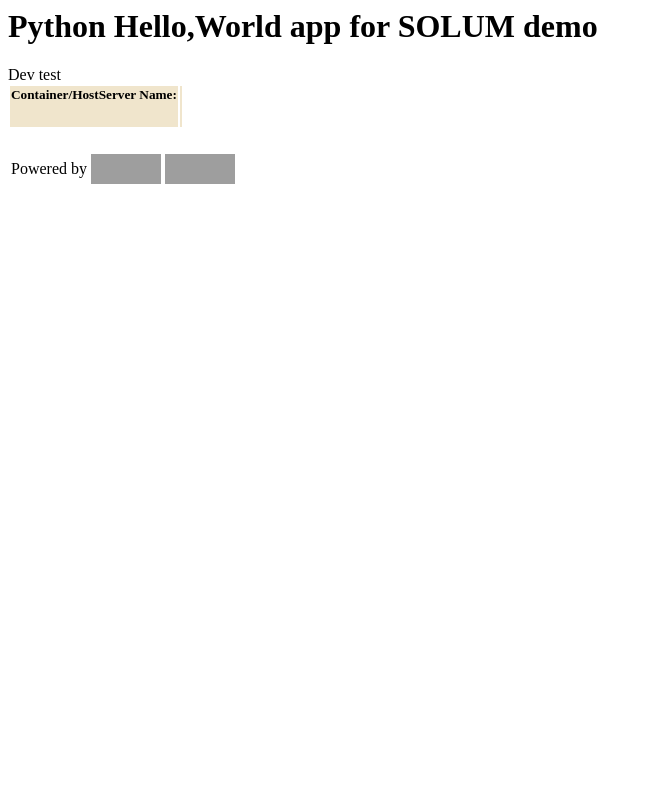
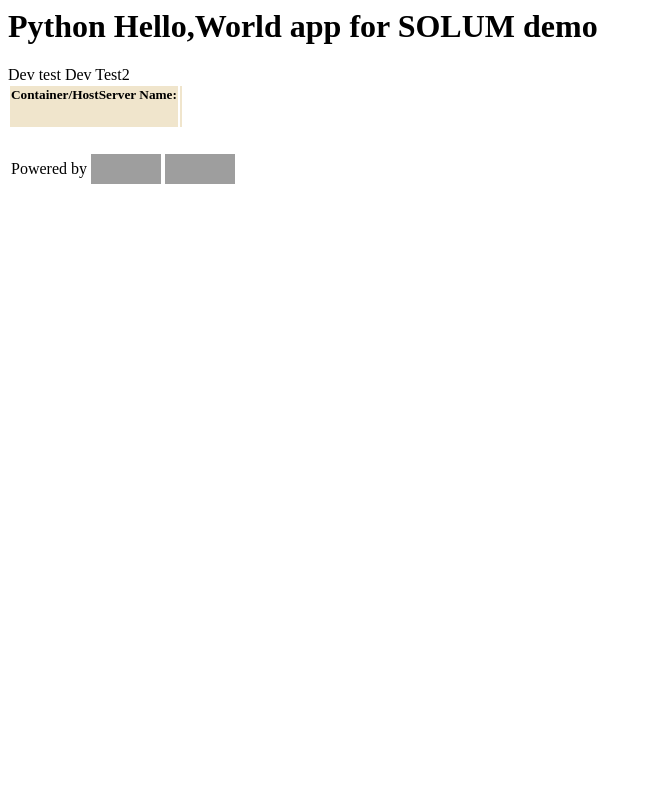
Before and after one commit to vikomall/solum-python-sample-app, a Python web app: template templates/index.html in a window 1280 px wide. Shown: the whole page, without its empty margins (0-652 px from the left). Run offline with Jinja, Linux system fonts and the light colour scheme; the template is opened without the code that fills it, so the values that code supplies are empty; grey boxes are pictures that could not be loaded.

Commit message:
Update index.html

```diff
--- a/templates/index.html
+++ b/templates/index.html
@@ -1,6 +1,7 @@
 
 <h1>Python Hello,World app for SOLUM demo</h1>
 Dev test
+Dev Test2
 <table>
   <tr>
     <td bgcolor="#F0E5CC" align="center"><h5>Container/HostServer Name:</h5></td>
```
